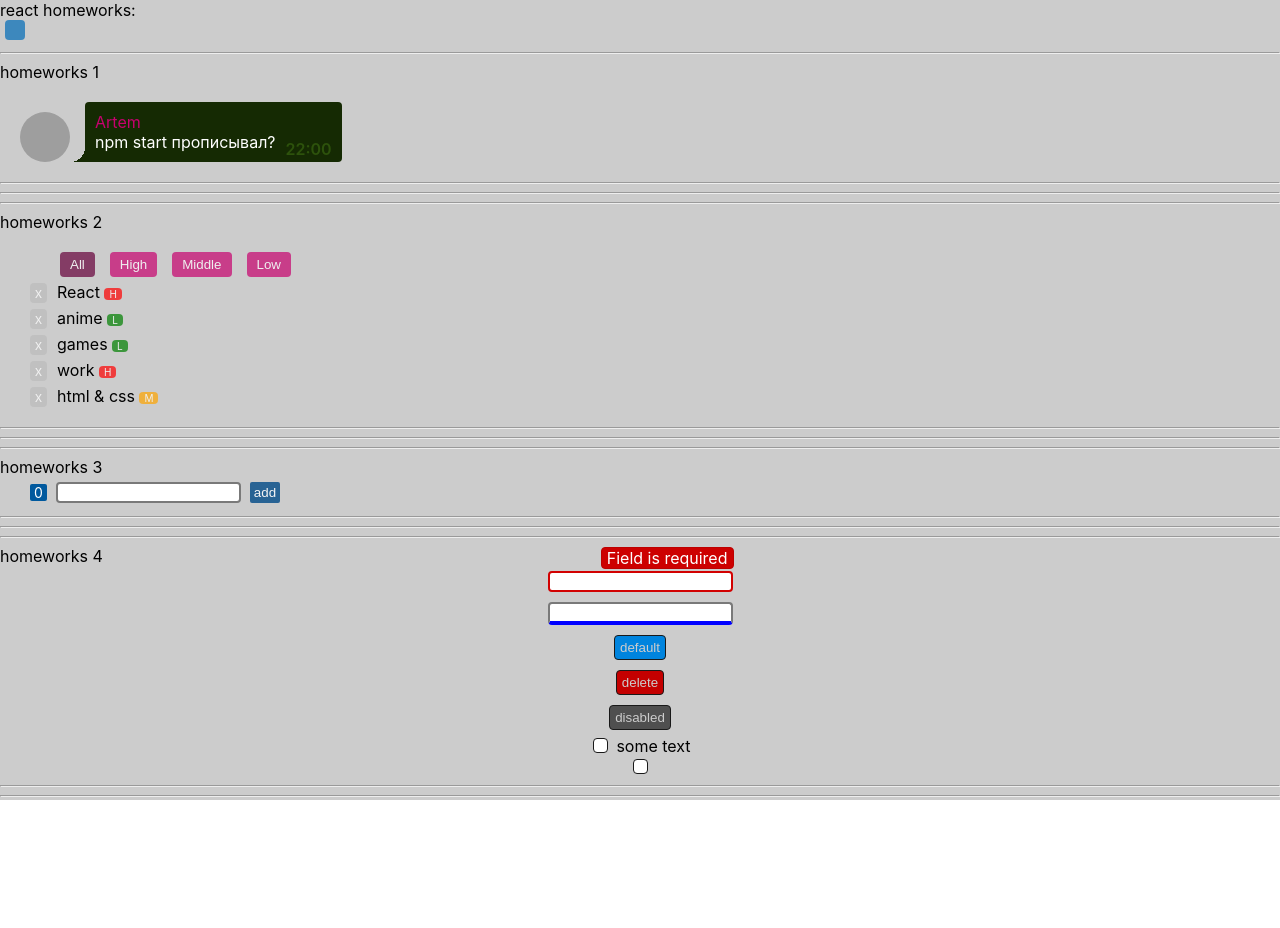
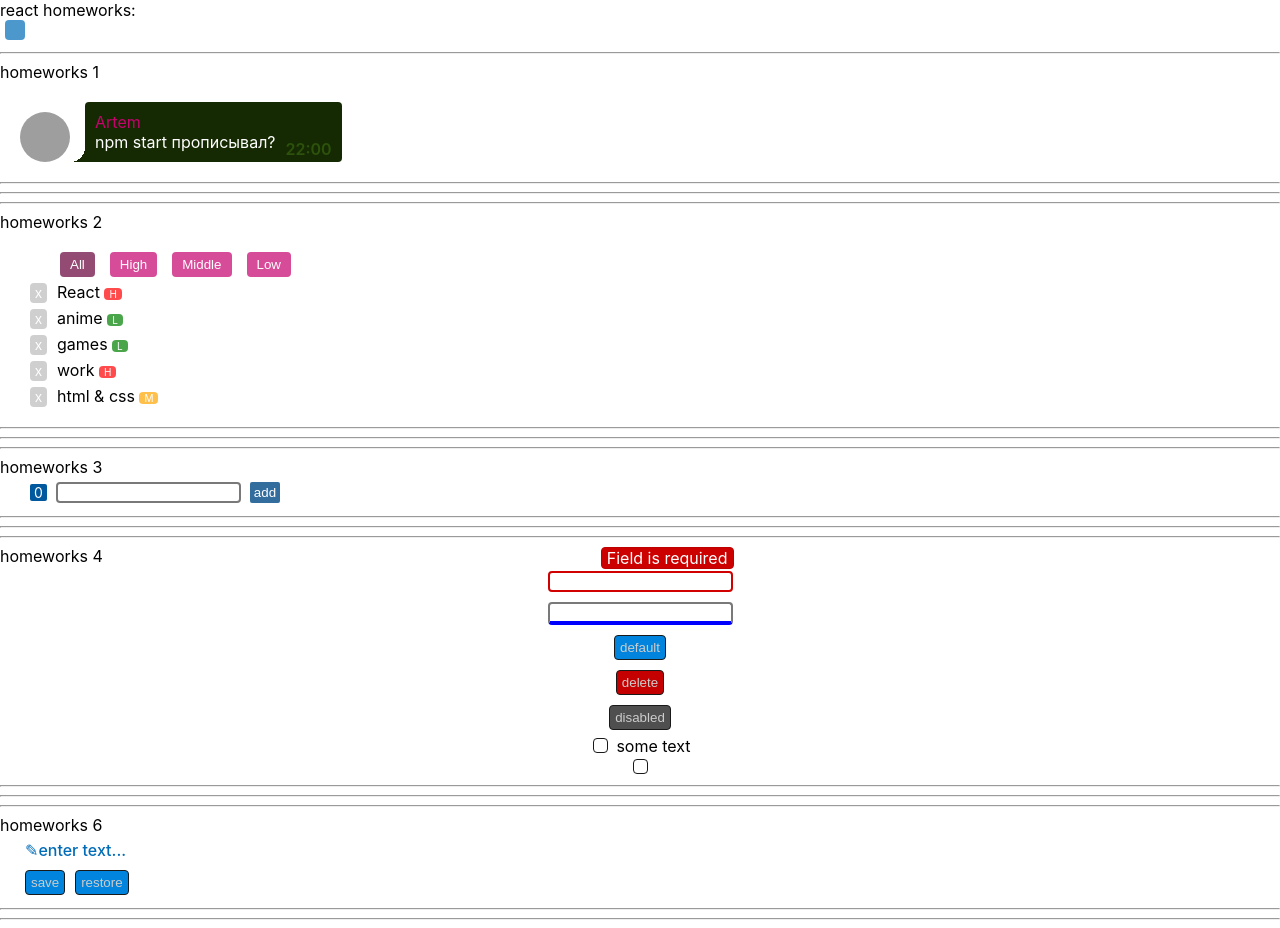
Before and after one commit to makenaJun/ignat_dz, a React (Create React App) app: page /#/pre-junior in a window 1280 px wide. Before the commit the page ends 800 px from the top, so only its background shows below. Built offline with nearby package versions, Linux system fonts and the light colour scheme; grey boxes are pictures that could not be loaded.

Commit message:
Completed task 6

```diff
--- a/src/p1-main/m1-ui/u1-app/App.module.css
+++ b/src/p1-main/m1-ui/u1-app/App.module.css
@@ -1,5 +1,2 @@
 .App {
-    background-color: #ccc;
-    height: 100vh;
-    width: 100vw;
 }
--- a/src/p1-main/m1-ui/u1-app/App.tsx
+++ b/src/p1-main/m1-ui/u1-app/App.tsx
@@ -1,10 +1,7 @@
 import React from 'react'
 import s from './App.module.css'
-import HW1 from '../../../p2-homeworks/h1/HW1'
-import HW2 from '../../../p2-homeworks/h2/HW2';
-import HW3 from '../../../p2-homeworks/h3/HW3';
-import HW4 from '../../../p2-homeworks/h4/HW4';
 import HW5 from '../../../p2-homeworks/h5/HW5';
+import HW6 from '../../../p2-homeworks/h6/HW6';
 
 function App() {
     return (
@@ -15,6 +12,7 @@ function App() {
             {/*<HW3/>*/}
             {/*<HW4/>*/}
             <HW5/>
+            <HW6/>
 
         </div>
     )
--- a/src/p2-homeworks/h6/HW6.tsx
+++ b/src/p2-homeworks/h6/HW6.tsx
@@ -10,7 +10,8 @@ function HW6() {
         saveState<string>('editable-span-value', value)
     }
     const restore = () => {
-        // setValue()
+        const restValue = restoreState<string>('editable-span-value', '')
+        setValue(restValue)
     }
 
     return (
@@ -19,6 +20,7 @@ function HW6() {
             homeworks 6
 
             {/*should work (должно работать)*/}
+            <div style={{'marginLeft': '20px'}}>
                 <div>
                     <SuperEditableSpan
                         value={value}
@@ -28,7 +30,7 @@ function HW6() {
                 </div>
                 <SuperButton onClick={save}>save</SuperButton>
                 <SuperButton onClick={restore}>restore</SuperButton>
-
+            </div>
             <hr/>
             {/*для личного творчества, могу проверить*/}
             {/*<AlternativeSuperEditableSpan/>*/}
--- /dev/null
+++ b/src/p2-homeworks/h6/common/c4-SuperEditableSpan/SuperEditableSpan.module.css
@@ -0,0 +1,11 @@
+.default {
+    color: #006bb7;
+    font-weight: 500;
+    display: inline-flex;
+    margin: 5px;
+    cursor: pointer;
+}
+
+.default::before {
+    content: '\00270E'
+}
--- a/src/p2-homeworks/h6/common/c4-SuperEditableSpan/SuperEditableSpan.tsx
+++ b/src/p2-homeworks/h6/common/c4-SuperEditableSpan/SuperEditableSpan.tsx
@@ -1,5 +1,6 @@
 import React, {DetailedHTMLProps, InputHTMLAttributes, HTMLAttributes, useState} from 'react'
 import SuperInputText from '../../../h4/common/c1-SuperInputText/SuperInputText'
+import styles from './SuperEditableSpan.module.css'
 
 // тип пропсов обычного инпута
 type DefaultInputPropsType = DetailedHTMLProps<InputHTMLAttributes<HTMLInputElement>, HTMLInputElement>
@@ -31,22 +32,20 @@ const SuperEditableSpan: React.FC<SuperEditableSpanType> = (
     const {children, onDoubleClick, className, ...restSpanProps} = spanProps || {}
 
     const onEnterCallback = () => {
-        // setEditMode() // выключить editMode при нажатии Enter
+        setEditMode(false)
 
         onEnter && onEnter()
     }
     const onBlurCallback = (e: React.FocusEvent<HTMLInputElement>) => {
-        // setEditMode() // выключить editMode при нажатии за пределами инпута
-
+        setEditMode(false)
         onBlur && onBlur(e)
     }
     const onDoubleClickCallBack = (e: React.MouseEvent<HTMLSpanElement, MouseEvent>) => {
-        // setEditMode() // включить editMode при двойном клике
-
+        setEditMode(true)
         onDoubleClick && onDoubleClick(e)
     }
 
-    const spanClassName = `${'сделать красивый стиль для спана'} ${className}`
+    const spanClassName = `${styles.default} ${className}`
 
     return (
         <>
```
Lines whose indentation alone changed are shown as unchanged.
